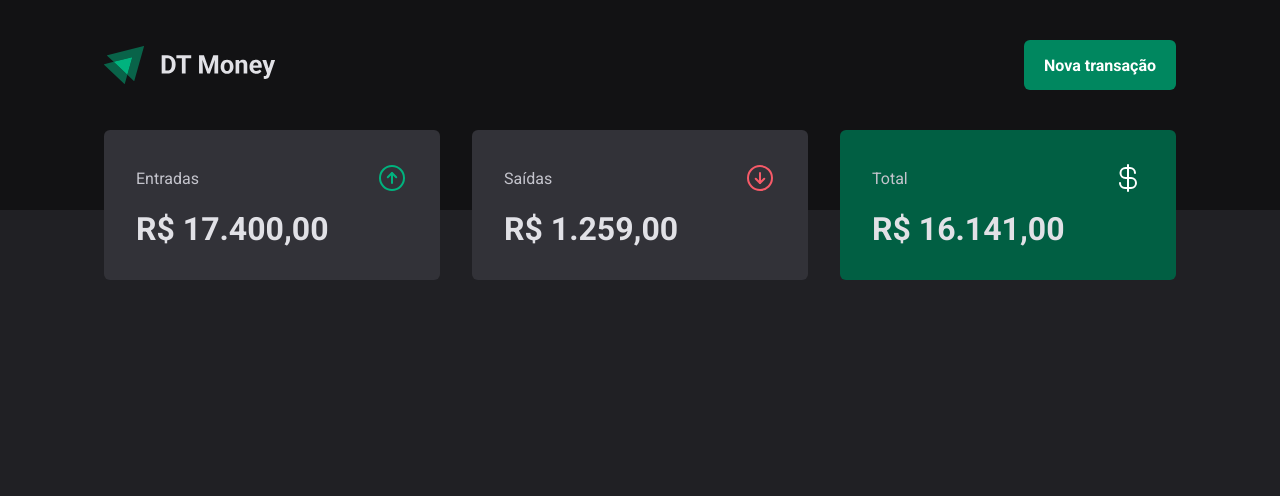
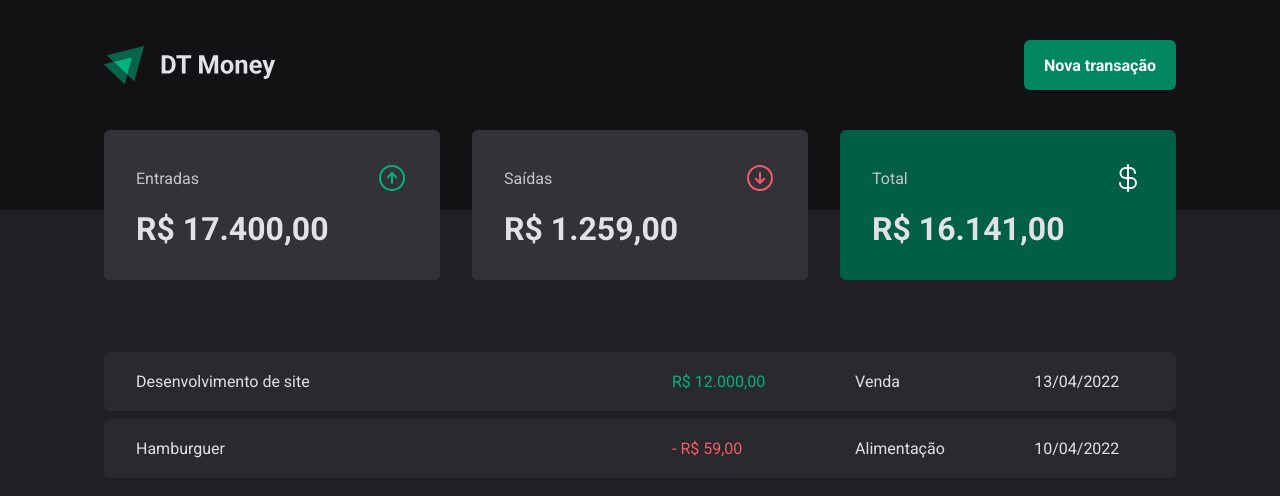
Before and after one commit to Nicoleboliveira/03-dt-money, a React (Vite) app: page / in a window 1280 px wide. Shown: the top 496 px of the page. Built offline with nearby package versions, Linux system fonts and the light colour scheme.

Commit message:
feat(transactions): adicionar tabela e estilizações ao documento

```diff
--- a/src/pages/Transactions/index.tsx
+++ b/src/pages/Transactions/index.tsx
@@ -1,11 +1,40 @@
 import { Header } from "../../components/Header";
 import { Summary } from "../../components/Summary";
+import {
+  PriceHighlight,
+  TransactionsContainer,
+  TransactionsTable,
+} from "./styles";
 
 export function Transactions() {
   return (
     <div>
       <Header />
       <Summary />
+
+      <TransactionsContainer>
+        <TransactionsTable>
+          <tbody>
+            <tr>
+              <td width="50%">Desenvolvimento de site</td>
+              <td>
+                <PriceHighlight variant="income">R$ 12.000,00</PriceHighlight>
+              </td>
+              <td>Venda</td>
+              <td>13/04/2022</td>
+            </tr>
+
+            <tr>
+              <td width="50%">Hamburguer</td>
+              <td>
+                <PriceHighlight variant="outcome">- R$ 59,00</PriceHighlight>
+              </td>
+              <td>Alimentação</td>
+              <td>10/04/2022</td>
+            </tr>
+          </tbody>
+        </TransactionsTable>
+      </TransactionsContainer>
     </div>
   );
 }
--- a/src/pages/Transactions/styles.ts
+++ b/src/pages/Transactions/styles.ts
@@ -0,0 +1,41 @@
+import styled from "styled-components";
+
+export const TransactionsContainer = styled.main`
+  width: 100%;
+  max-width: 1120px;
+  margin: 4rem auto 0;
+  padding: 0 1.5rem;
+`;
+
+export const TransactionsTable = styled.table`
+  width: 100%;
+  border-collapse: separate;
+  border-spacing: 0 0.5rem;
+  margin-top: 1.5rem;
+
+  td {
+    padding: 1.25rem 2rem;
+    background: ${(props) => props.theme["gray-700"]};
+
+    &:first-child {
+      border-top-left-radius: 6px;
+      border-bottom-left-radius: 6px;
+    }
+
+    &:last-child {
+      border-top-right-radius: 6px;
+      border-bottom-right-radius: 6px;
+    }
+  }
+`;
+
+interface PriceHighlightProps {
+  variant: "income" | "outcome";
+}
+
+export const PriceHighlight = styled.span<PriceHighlightProps>`
+  color: ${(props) =>
+    props.variant == "income"
+      ? props.theme["green-300"]
+      : props.theme["red-300"]};
+`;
```
